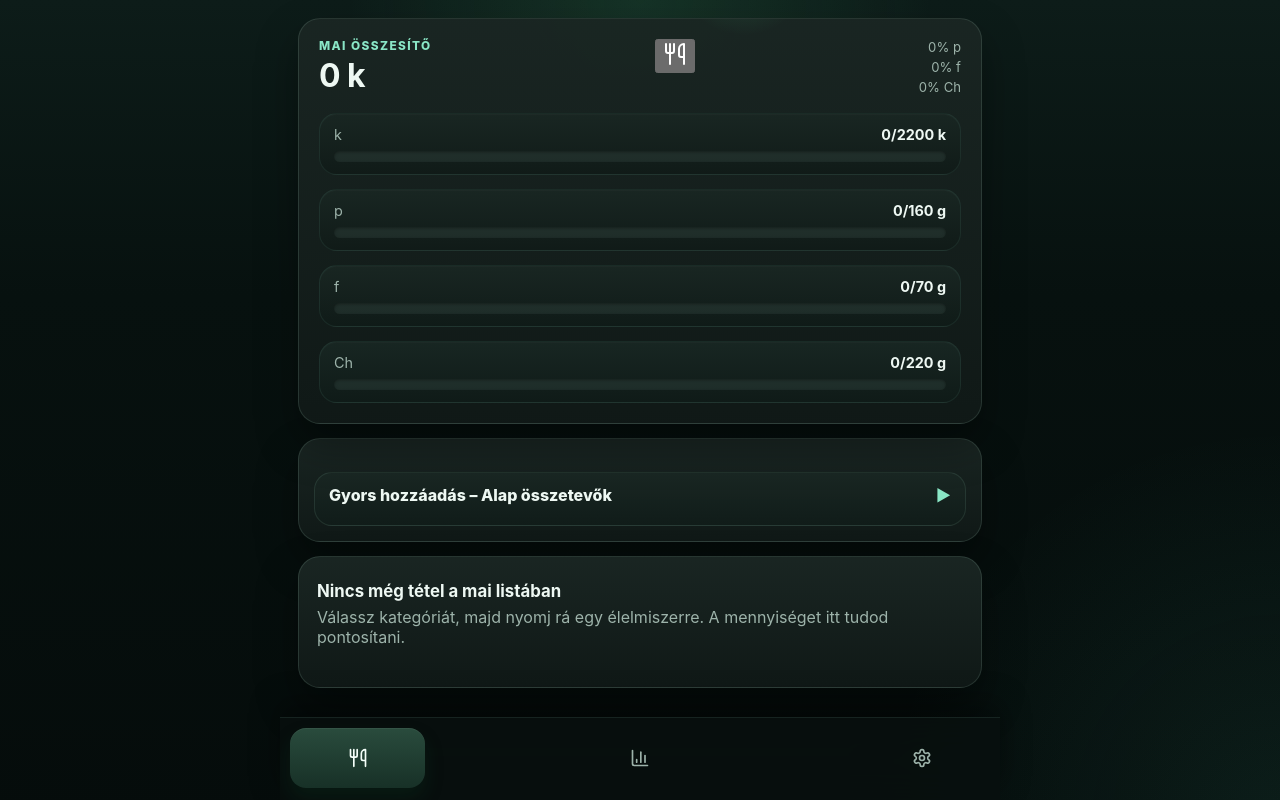
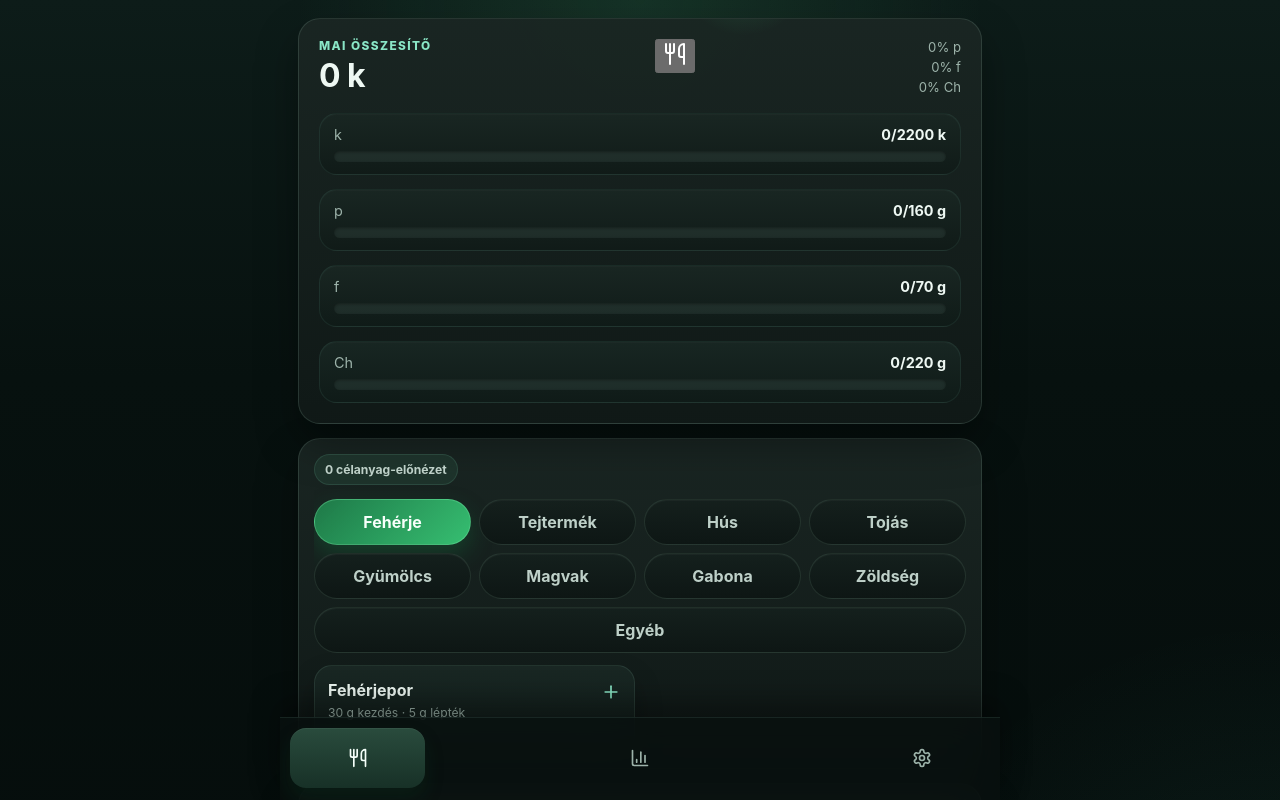
Before and after one commit to tonetttoman/makro-app, a React (Vite) app: page / in a window 1280 px wide. Both pictures are taken after a click on the button 675 px from the left and 56 px from the top of the page. Shown: the top 800 px of the page. Built offline with nearby package versions, Linux system fonts and the light colour scheme.

Commit message:
Move quick add panel behind summary button

```diff
--- a/src/App.jsx
+++ b/src/App.jsx
@@ -265,28 +265,22 @@ export default function App() {
     <div className="app">
       {activeView === "today" && (
         <main className="page">
-          <MacroSummary totals={totals} targets={targets} />
+          <MacroSummary
+            totals={totals}
+            targets={targets}
+            isQuickAddOpen={isQuickAddOpen}
+            onToggleQuickAdd={() => setIsQuickAddOpen((current) => !current)}
+          />
 
-          <section className="panel">
-            <button
-              className="collapsible-header"
-              type="button"
-              onClick={() => setIsQuickAddOpen((current) => !current)}
-              aria-expanded={isQuickAddOpen}
-            >
-              <span>Gyors hozzáadás – Alap összetevők</span>
-              <strong>{isQuickAddOpen ? "▼" : "▶"}</strong>
-            </button>
           {isQuickAddOpen && (
-              <>
+            <section className="panel quick-add-panel">
               <div className="panel__header panel__header--compact">
                 <span className="badge">{Object.keys(targetNutrients).length} célanyag-előnézet</span>
               </div>
               <CategoryPicker categories={FOOD_CATEGORIES} activeCategory={activeCategory} onSelect={setActiveCategory} />
               <FoodGrid foods={visibleFoods} dailyAmounts={todayFoodAmounts} onAdd={handleAddFood} />
-              </>
+            </section>
           )}
-          </section>
 
           <DailyEntryList
             foods={foods}
```
Lines whose indentation alone changed are shown as unchanged.
